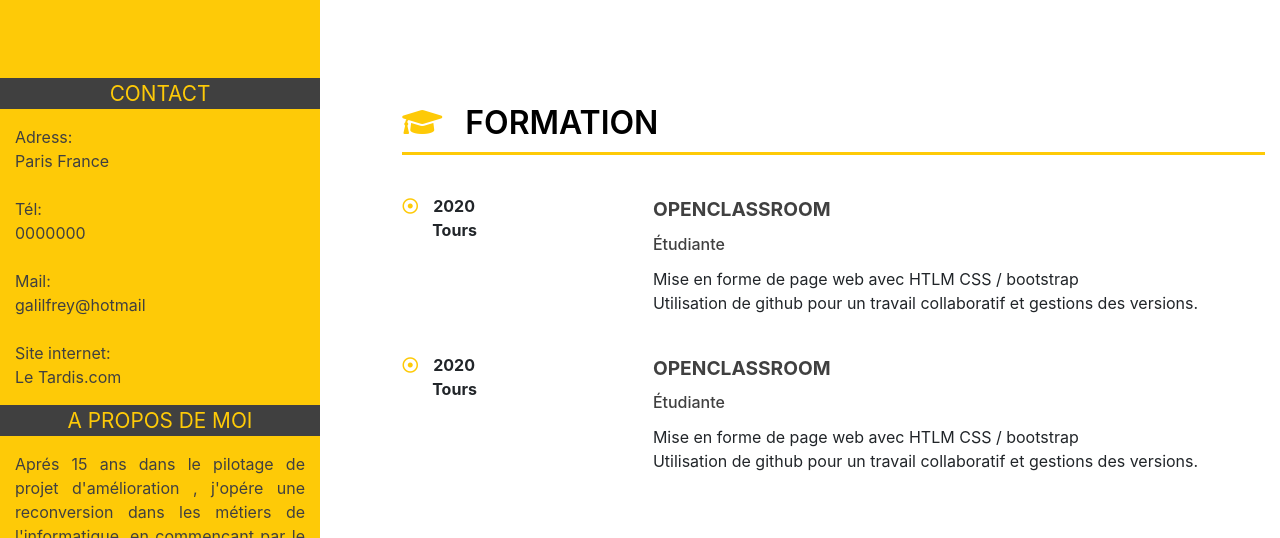
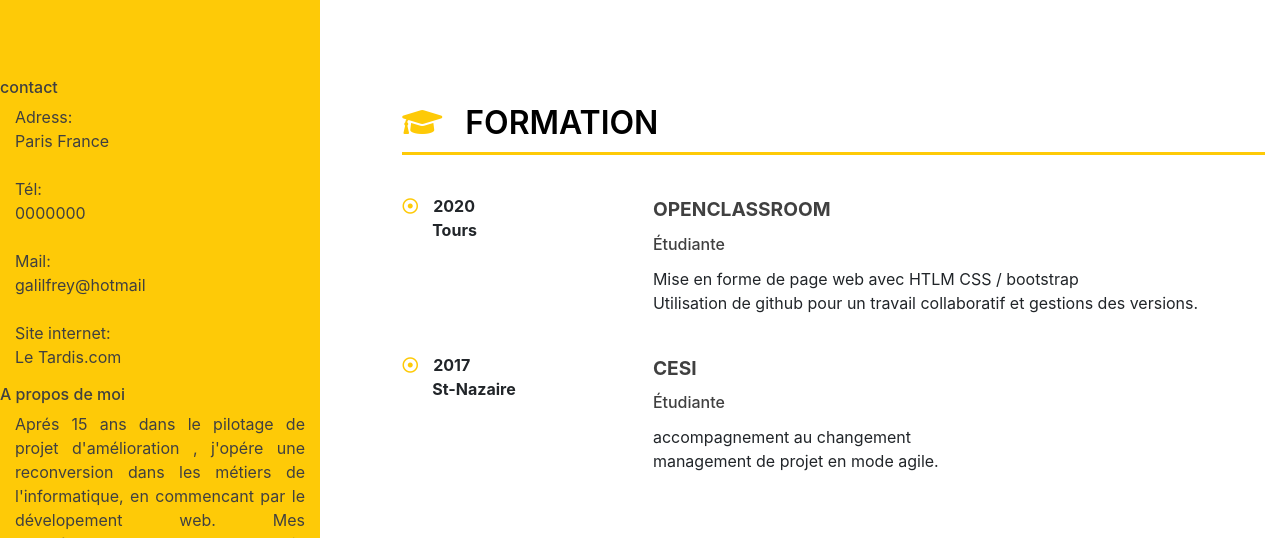
Before and after one commit to Ladrey75/-P2-_Curriculum, a plain HTML site: page index.html in a window 1280 px wide. Shown: the part 249-787 px from the top of the page. Drawn offline with nearby package versions, Linux system fonts and the light colour scheme.

Commit message:
Add files via upload

```diff
--- a/index.html
+++ b/index.html
@@ -41,20 +41,20 @@
       <main class="row">
         <div class="col-12 col-lg-3 p-0" id="info">
           <article id="contact">
-            <title>contact</title>
+            <h6>contact</h6>
             <p>
               Adress:<br />
               Paris France<br /><br />
               Tél:<br />
               0000000<br /><br />
               Mail:<br />
-              galilfrey@hotmail<br /><br />
+              <span class="italic">galilfrey@hotmail</span><br /><br />
               Site internet:<br />
               Le Tardis.com<br />
             </p>
           </article>
           <article id="about">
-            <title>A propos de moi</title>
+            <h6>A propos de moi</h6>
             <p>
               Aprés 15 ans dans le pilotage de projet d'amélioration , j'opére
               une reconversion dans les métiers de l'informatique, en commencant
@@ -63,7 +63,7 @@
             </p>
           </article>
           <article id="leisure" class="col-12 p-0">
-            <title>Loisirs</title>
+            <h6>Loisirs</h6>
             <div id="loisir-icone">
               <i class="fas fa-swimmer" aria-hidden="true"></i>
               <i class="fas fa-bicycle" aria-hidden="true"></i>
@@ -81,7 +81,7 @@
               </h2>
 
             <div class="row">
-              <div class="date col-4 col-lg-3">
+              <div class="date col-12 col-lg-3">
                 <p>
                   <i class="far fa-dot-circle fa-1x" aria-hidden="true"></i>2020
                 </p>
@@ -100,17 +100,16 @@
             <div class="row">
               <div class="date col-12 col-lg-3">
                 <p>
-                  <i class="far fa-dot-circle fa-1x" aria-hidden="true"></i>2020
+                  <i class="far fa-dot-circle fa-1x" aria-hidden="true"></i>2017
                 </p>
-               <span class="lieu">Tours</span>
+               <span class="lieu">St-Nazaire</span>
               </div>
               <div class="text col-12 col-lg-9">
-                <h3>openclassroom</h3>
+                <h3>CESI</h3>
                 <h4>étudiante</h4>
                 <p>
-                  Mise en forme de page web avec HTLM CSS / bootstrap <br />
-                  Utilisation de github pour un travail collaboratif et gestions
-                  des versions.<br />
+                  accompagnement au changement<br />
+                  management de projet en mode agile.<br />
                 </p>
               </div>
             </div>
@@ -161,7 +160,7 @@
                   <i class="fas fa-circle fa-1x" aria-hidden="true"></i>
                   1997/2000
                 </p>
-                <p><span class="lieu">France</span></p>
+                <span class="lieu">France</span>
               </div>
               <div class="text col-12 col-lg-9">
                 <h3>Secteur social</h3>
```
